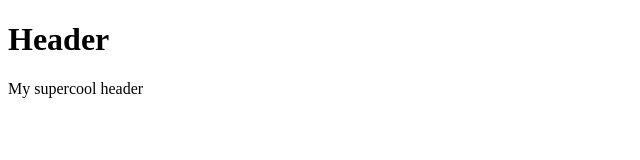
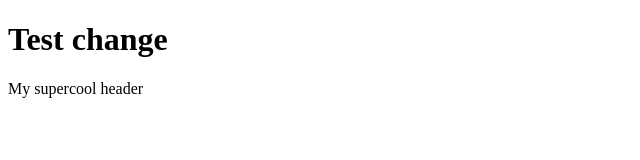
Before and after one commit to HerrRobot/theplan, a plain HTML site: page Log In.html in a window 1280 px wide. Shown: the whole page, without its empty margins (0-640 px from the left). Drawn offline with Linux system fonts and the light colour scheme.

Commit message:
Update Log In.html

```diff
--- a/Log In.html
+++ b/Log In.html
@@ -8,7 +8,7 @@
 </head>
 <body>
     <header>
-        <h1>Header</h1>
+        <h1>Test change</h1>
         <p>My supercool header</p>
     </header>
 
```
